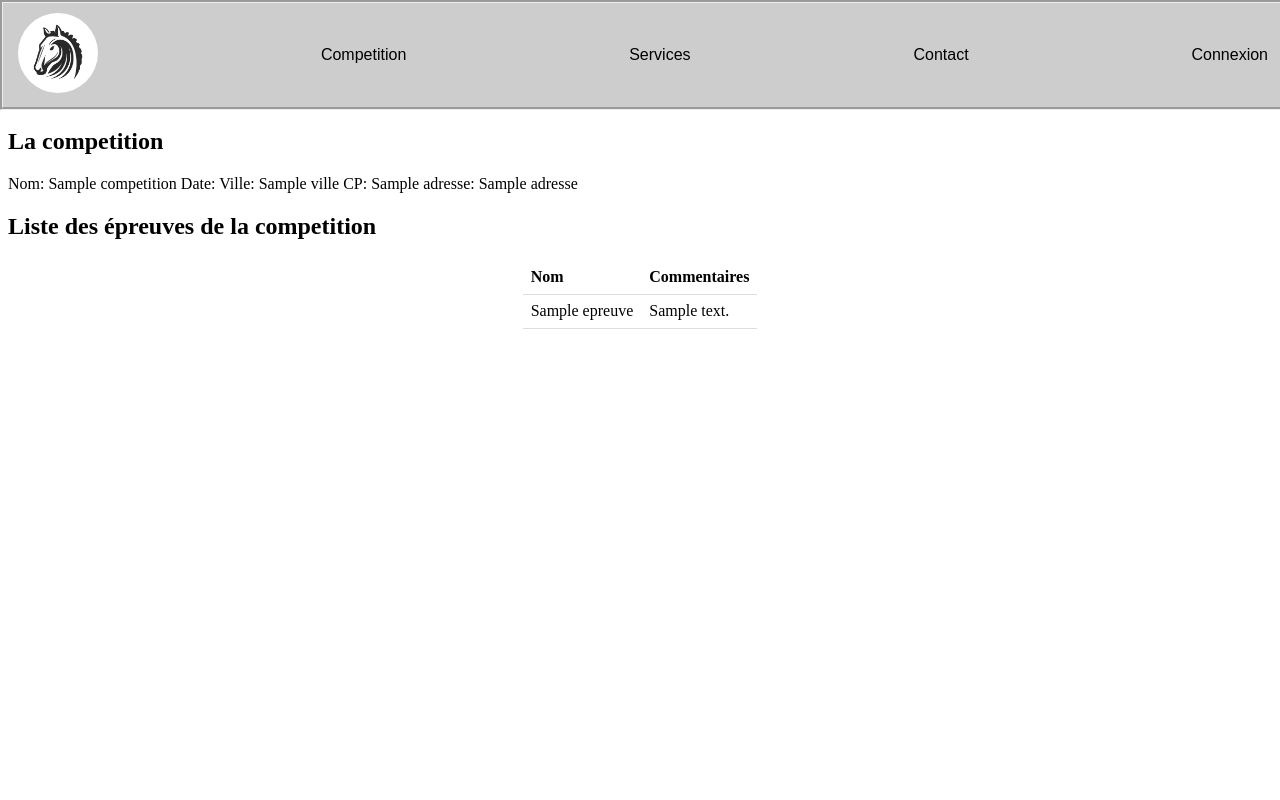
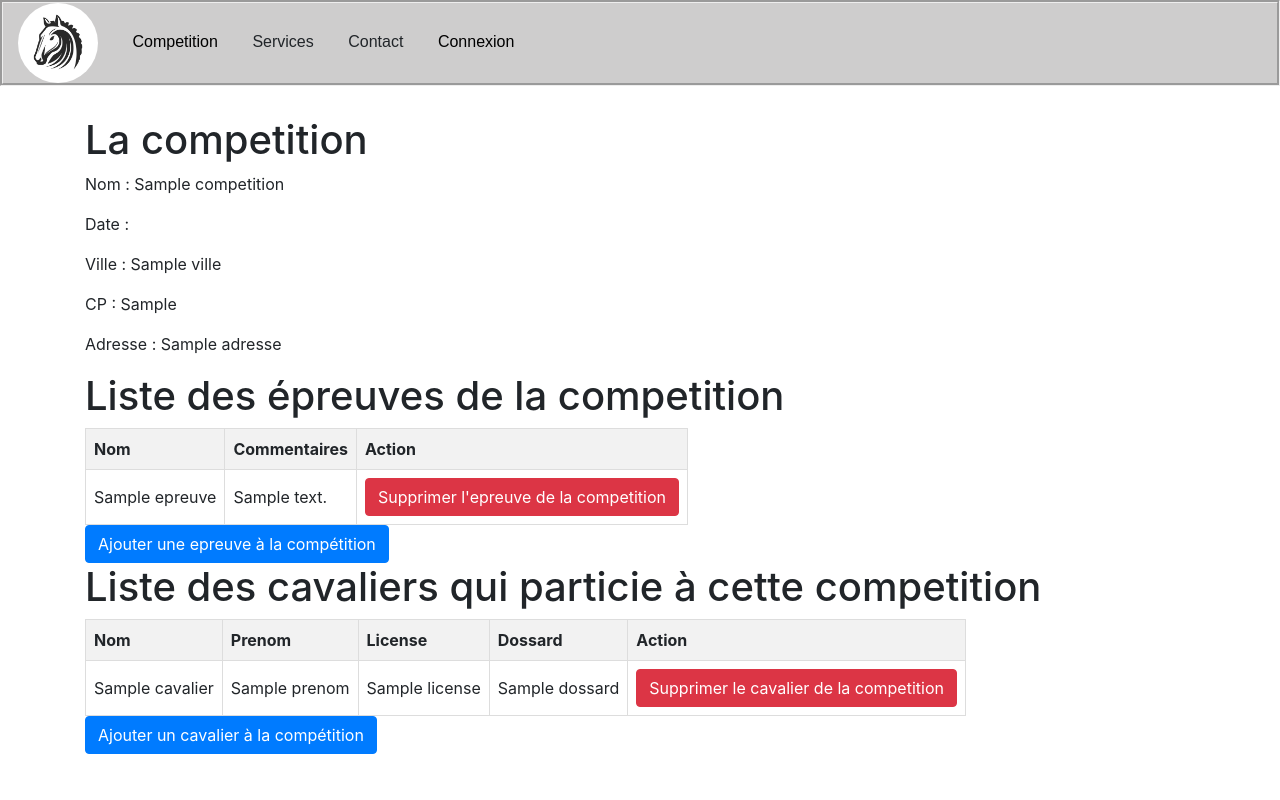
Before and after one commit to wartaek/Projet-Transverse-Equitrec, a Symfony app: template templates/competition/compet.html.twig in a window 1280 px wide. Run offline with Twig, Linux system fonts and the light colour scheme; the template is opened without the code that fills it: most values are stand-ins (such as "Sample title", 1, 10 or a date in 2020); some libraries are stand-ins or nearby versions.

Commit message:
compet update + modif entite

```diff
--- a/src/Entity/Categorie.php
+++ b/src/Entity/Categorie.php
@@ -18,7 +18,7 @@ class Categorie
     #[ORM\Column(length: 20)]
     private ?string $nom = null;
 
-    #[ORM\ManyToMany(targetEntity: epreuve::class, inversedBy: 'categories')]
+    #[ORM\ManyToMany(targetEntity: Epreuve::class, inversedBy: 'categories')]
     private Collection $epreuve;
 
     public function __construct()
@@ -51,7 +51,7 @@ class Categorie
         return $this->epreuve;
     }
 
-    public function addEpreuve(epreuve $epreuve): self
+    public function addEpreuve(Epreuve $epreuve): self
     {
         if (!$this->epreuve->contains($epreuve)) {
             $this->epreuve->add($epreuve);
@@ -60,7 +60,7 @@ class Categorie
         return $this;
     }
 
-    public function removeEpreuve(epreuve $epreuve): self
+    public function removeEpreuve(Epreuve $epreuve): self
     {
         $this->epreuve->removeElement($epreuve);
 
--- a/src/Entity/Epreuve.php
+++ b/src/Entity/Epreuve.php
@@ -21,7 +21,7 @@ class Epreuve
     #[ORM\Column(length: 20, nullable: true)]
     private ?string $commentaire = null;
 
-    #[ORM\ManyToMany(targetEntity: competition::class, inversedBy: 'epreuves')]
+    #[ORM\ManyToMany(targetEntity: Competition::class, inversedBy: 'epreuves')]
     private Collection $competition;
 
     #[ORM\ManyToMany(targetEntity: Categorie::class, mappedBy: 'epreuve')]
@@ -74,7 +74,7 @@ class Epreuve
         return $this->competition;
     }
 
-    public function addCompetition(competition $competition): self
+    public function addCompetition(Competition $competition): self
     {
         if (!$this->competition->contains($competition)) {
             $this->competition->add($competition);
@@ -83,7 +83,7 @@ class Epreuve
         return $this;
     }
 
-    public function removeCompetition(competition $competition): self
+    public function removeCompetition(Competition $competition): self
     {
         $this->competition->removeElement($competition);
 
--- a/src/Entity/NoteTotal.php
+++ b/src/Entity/NoteTotal.php
@@ -21,7 +21,7 @@ class NoteTotal
     #[ORM\Column(length: 250, nullable: true)]
     private ?string $observation = null;
 
-    #[ORM\OneToMany(mappedBy: 'noteTotal', targetEntity: user::class)]
+    #[ORM\OneToMany(mappedBy: 'noteTotal', targetEntity: User::class)]
     private Collection $user;
 
     #[ORM\ManyToMany(targetEntity: Penalite::class, mappedBy: 'noteTotal')]
@@ -82,7 +82,7 @@ class NoteTotal
         return $this->user;
     }
 
-    public function addUser(user $user): self
+    public function addUser(User $user): self
     {
         if (!$this->user->contains($user)) {
             $this->user->add($user);
@@ -92,7 +92,7 @@ class NoteTotal
         return $this;
     }
 
-    public function removeUser(user $user): self
+    public function removeUser(User $user): self
     {
         if ($this->user->removeElement($user)) {
             // set the owning side to null (unless already changed)
--- a/templates/competition/compet.html.twig
+++ b/templates/competition/compet.html.twig
@@ -1,37 +1,170 @@
 {% extends 'base.html.twig' %}
 
-{% block stylesheets %}<link rel="stylesheet" href="/css/compte.css">
+{% block stylesheets %}
 	{{ parent() }}
+	<link rel="stylesheet" href="https://cdn.jsdelivr.net/npm/bootstrap@4.3.1/dist/css/bootstrap.min.css" integrity="sha384-ggOyR0iXCbMQv3Xipma34MD+dH/1fQ784/j6cY/iJTQUOhcWr7x9JvoRxT2MZw1T" crossorigin="anonymous">
+	<style type="text/css">
+		table {
+			width: auto;
+			border-collapse: collapse;
+		}
+
+		th,
+		td {
+			border: 1px solid #ddd;
+			padding: 8px;
+			text-align: left;
+		}
+
+		th {
+			background-color: #f2f2f2;
+		}
+
+		tr:nth-child(even) {
+			background-color: #f2f2f2;
+		}
+	</style>
 {% endblock %}
-{% block title %}Competition{% endblock %}
+{% block title %}Competition
+{% endblock %}
 
 {% block content %}
+	{% for flash_message in app.session.flashbag.get('success') %}
+		<div class="alert alert-success alert-dismissible fade show" role="alert">
+			{{ flash_message }}
+			<button type="button" class="close" data-dismiss="alert" aria-label="Close">
+				<span aria-hidden="true">&times;</span>
+			</button>
+		</div>
+	{% endfor %}
+
 	<section class="container my-3">
 		<div name="competition">
 			<h1>La competition</h1>
-        Nom: {{ competition.nom }}
-        Date: {{ competition.date ? competition.date.format('Y-m-d H:i:s') : '' }}
-        Ville: {{ competition.ville }}
-        CP: {{ competition.cp }}
-        adresse: {{ competition.adresse }}
+			<div style="display: flex; flex-direction: column;">
+				<p>
+					Nom :
+					{{ competition.nom }}
+				</p>
+
+				<p>
+					Date :
+					{{ competition.date ? competition.date.format('Y-m-d H:i:s') : '' }}
+				</p>
+
+				<p>
+					Ville :
+					{{ competition.ville }}
+				</p>
+
+				<p>
+					CP :
+					{{ competition.cp }}
+				</p>
+
+				<p>
+					Adresse :
+					{{ competition.adresse }}
+				</p>
+			</div>
 		</div>
 		<div name="epreuve">
 			<h1>Liste des épreuves de la competition</h1>
 			<table>
-
+				<thead>
 					<tr>
 						<th>Nom</th>
 						<th>Commentaires</th>
+						<th>Action</th>
 					</tr>
-<tr>
+				</thead>
+				<tbody>
+
 					{% for epreuve in epreuves %}
 						<tr>
 							<td>{{ epreuve.nom }}</td>
 							<td>{{ epreuve.commentaire }}</td>
+							<td>
+								<a href="{{ path('removeEpreuveComp', {'id': epreuve.id, 'idcomp': competition.id}) }}" class="btn btn-danger">
+									Supprimer l'epreuve de la competition
+								</a>
+							</td>
 						</tr>
 					{% endfor %}
+				</tbody>
+			</table>
+			<button id="add-epreuve-btn" class="btn btn-primary">Ajouter une epreuve à la compétition</button>
+
+			<form id="add-epreuve-form" method="post" action="{{ path('addEpreuveComp', {'idcomp': competition.id}) }}" style="display:none;">
+				<input type="text" name="epreuve_id">
+				<button type="submit">Ajouter</button>
+			</form>
+		</div>
+		<div name="cavalier">
+			<h1>Liste des cavaliers qui particie à cette competition</h1>
+			<table>
+				<thead>
+					<tr>
+						<th>Nom</th>
+						<th>Prenom</th>
+						<th>License</th>
+						<th>Dossard</th>
+						<th>Action</th>
 					</tr>
+				</thead>
+				<tbody>
+					{% for cavalier in cavaliers %}
+						<tr>
+							<td>{{ cavalier.nom }}</td>
+							<td>{{ cavalier.prenom }}</td>
+							<td>{{ cavalier.license }}</td>
+							<td>{{ cavalier.dossard }}</td>
+							<td>
+								<a href="{{ path('removeCavalierComp', {'id': cavalier.id, 'idcomp': competition.id}) }}" class="btn btn-danger">
+									Supprimer le cavalier de la competition
+								</a>
+							</td>
+						</tr>
+					{% endfor %}
+				</tbody>
 			</table>
+			<button id="add-cavalier-btn" class="btn btn-primary">Ajouter un cavalier à la compétition</button>
+
+			<form id="add-cavalier-form" method="post" action="{{ path('addCavalierComp', {'idcomp': competition.id}) }}" style="display:none;">
+				<input type="text" name="cavalier_id">
+				<button type="submit">Ajouter</button>
+			</form>
 		</div>
 	</section>
 {% endblock %}
+{% block scripts %}
+	{{ parent() }}
+	<script>
+	  $(document).ready(function () {
+	    $("#add-cavalier-btn").click(function () {
+	      $("#add-cavalier-form").fadeIn();
+	    });
+
+	    $('#add-cavalier-form button[type="submit"]').click(function () {
+	      $("#add-cavalier-form").fadeOut();
+	    });
+	  });
+	  $(document).ready(function () {
+	    $("#add-epreuve-btn").click(function () {
+	      $("#add-epreuve-form").fadeIn();
+	    });
+
+	    $('#add-epreuve-form button[type="submit"]').click(function () {
+	      $("#add-epreuve-form").fadeOut();
+	    });
+	  });
+	  // ----------------------------------------------------------//
+	  $(document).ready(function () {
+	    $(".alert-success")
+	      .fadeTo(2000, 500)
+	      .slideUp(500, function () {
+	        $(".alert-success").slideUp(500);
+	      });
+	  });
+	</script>
+{% endblock %}
```
Also changed, not shown: src/Controller/CompetitionController.php (+95 -2 lines), src/Entity/Competition.php (+11 -11 lines), src/Entity/Parametrer.php (+9 -9 lines), templates/competition/index.html.twig (+40 -16 lines). Lines whose indentation alone changed are shown as unchanged.
